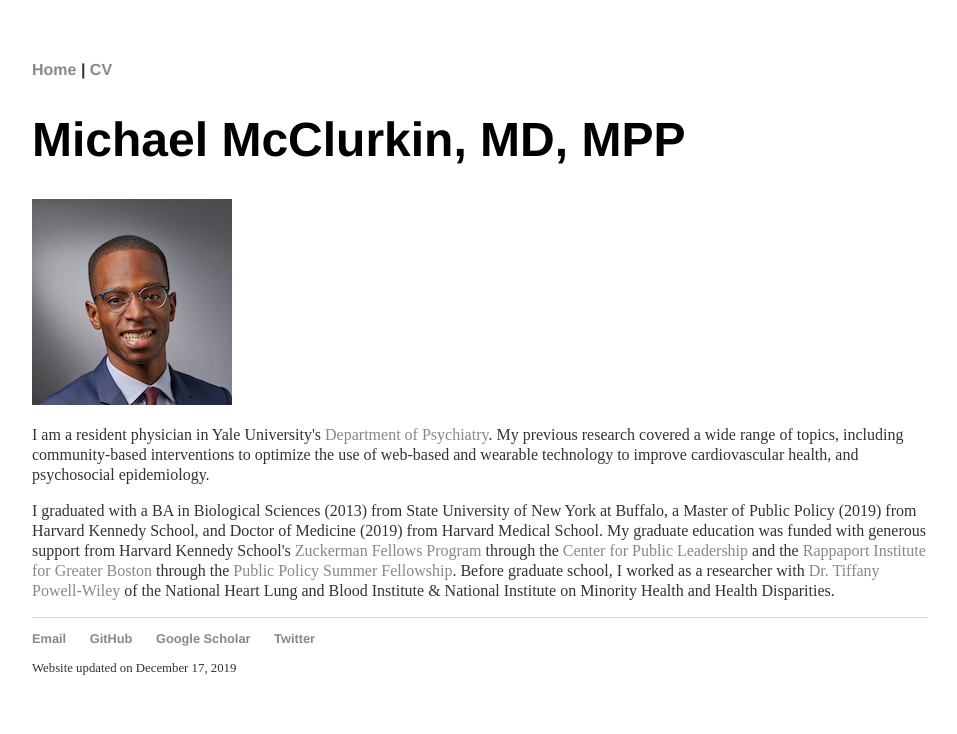
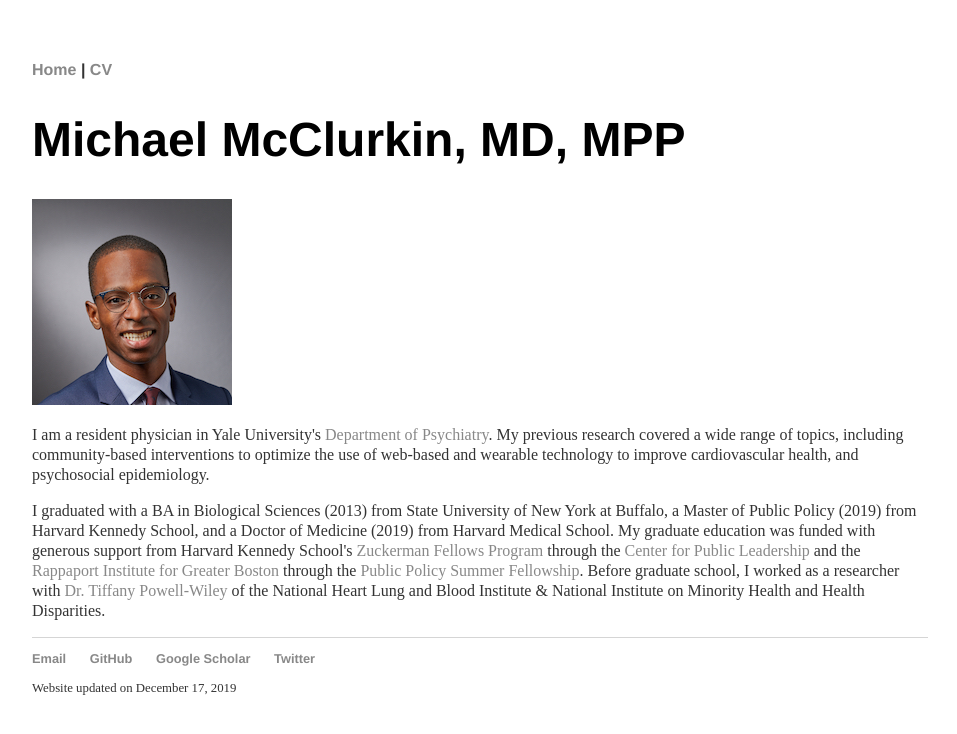
Before and after one commit to michaelmcclurkin/michaelmcclurkin.github.io, a Jekyll site: the page index.html, which Jekyll copies as it is, in a window 1280 px wide. Shown: the top 734 px of the page, without its empty margins (160-1117 px from the left). Built offline with Jekyll 4.4.1, drawn with Linux system fonts in a browser that asks for light colours.

```diff
--- a/index.html
+++ b/index.html
@@ -79,7 +79,7 @@
 			<img src="documents/photo.JPEG" alt="Michael McClurkin, MD, MPP" style="width:200px;height:206px;">
 
 			<p>I am a resident physician in Yale University's <a href="https://medicine.yale.edu/psychiatry/">Department of Psychiatry</a>. My previous research covered a wide range of topics, including community-based interventions to optimize the use of web-based and wearable technology to improve cardiovascular health, and psychosocial epidemiology.</p>
-			<p>I graduated with a BA in Biological Sciences (2013) from State University of New York at Buffalo, a Master of Public Policy (2019) from Harvard Kennedy School, and Doctor of Medicine (2019) from Harvard Medical School. My graduate education was funded with generous support from Harvard Kennedy School's <a href="https://cpl.hks.harvard.edu/zuckerman-fellowship/">Zuckerman Fellows Program</a> through the <a href="https://cpl.hks.harvard.edu/home/">Center for Public Leadership</a> and the <a href="https://www.hks.harvard.edu/centers/taubman/programs-research/rappaport/">Rappaport Institute for Greater Boston</a> through the <a href="https://www.hks.harvard.edu/centers/taubman/programs-research/rappaport/student-opportunities/public-policy-summer-fellowship/">Public Policy Summer Fellowship</a>. Before graduate school, I worked as a researcher with <a href="https://www.nhlbi.nih.gov/science/social-determinants-obesity-and-cardiovascular-risk/">Dr. Tiffany Powell-Wiley</a> of the National Heart Lung and Blood Institute & National Institute on Minority Health and Health Disparities. </p>
+			<p>I graduated with a BA in Biological Sciences (2013) from State University of New York at Buffalo, a Master of Public Policy (2019) from Harvard Kennedy School, and a Doctor of Medicine (2019) from Harvard Medical School. My graduate education was funded with generous support from Harvard Kennedy School's <a href="https://cpl.hks.harvard.edu/zuckerman-fellowship/">Zuckerman Fellows Program</a> through the <a href="https://cpl.hks.harvard.edu/home/">Center for Public Leadership</a> and the <a href="https://www.hks.harvard.edu/centers/taubman/programs-research/rappaport/">Rappaport Institute for Greater Boston</a> through the <a href="https://www.hks.harvard.edu/centers/taubman/programs-research/rappaport/student-opportunities/public-policy-summer-fellowship/">Public Policy Summer Fellowship</a>. Before graduate school, I worked as a researcher with <a href="https://www.nhlbi.nih.gov/science/social-determinants-obesity-and-cardiovascular-risk/">Dr. Tiffany Powell-Wiley</a> of the National Heart Lung and Blood Institute & National Institute on Minority Health and Health Disparities. </p>
 </div>
 
   <footer>
```
